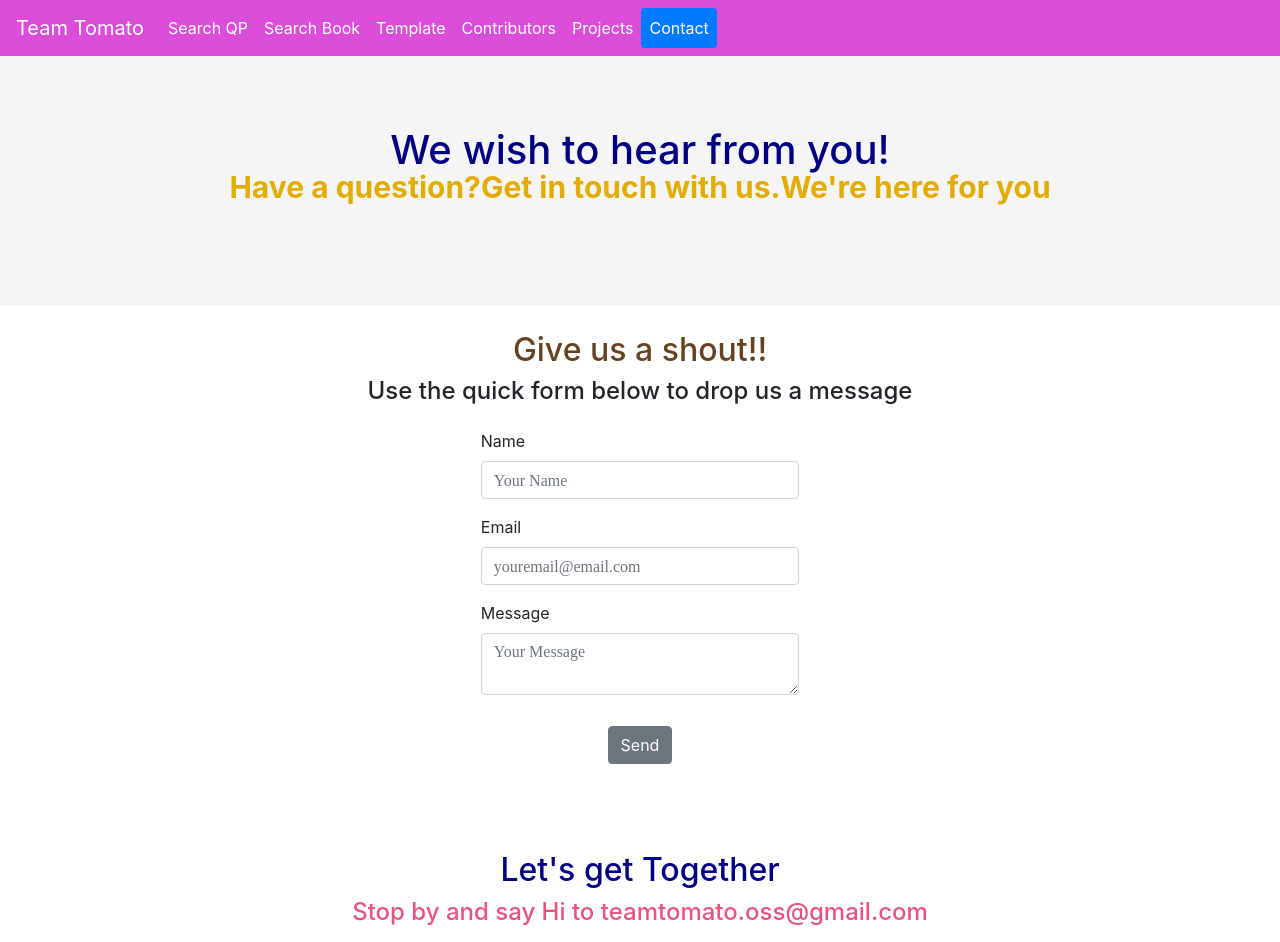
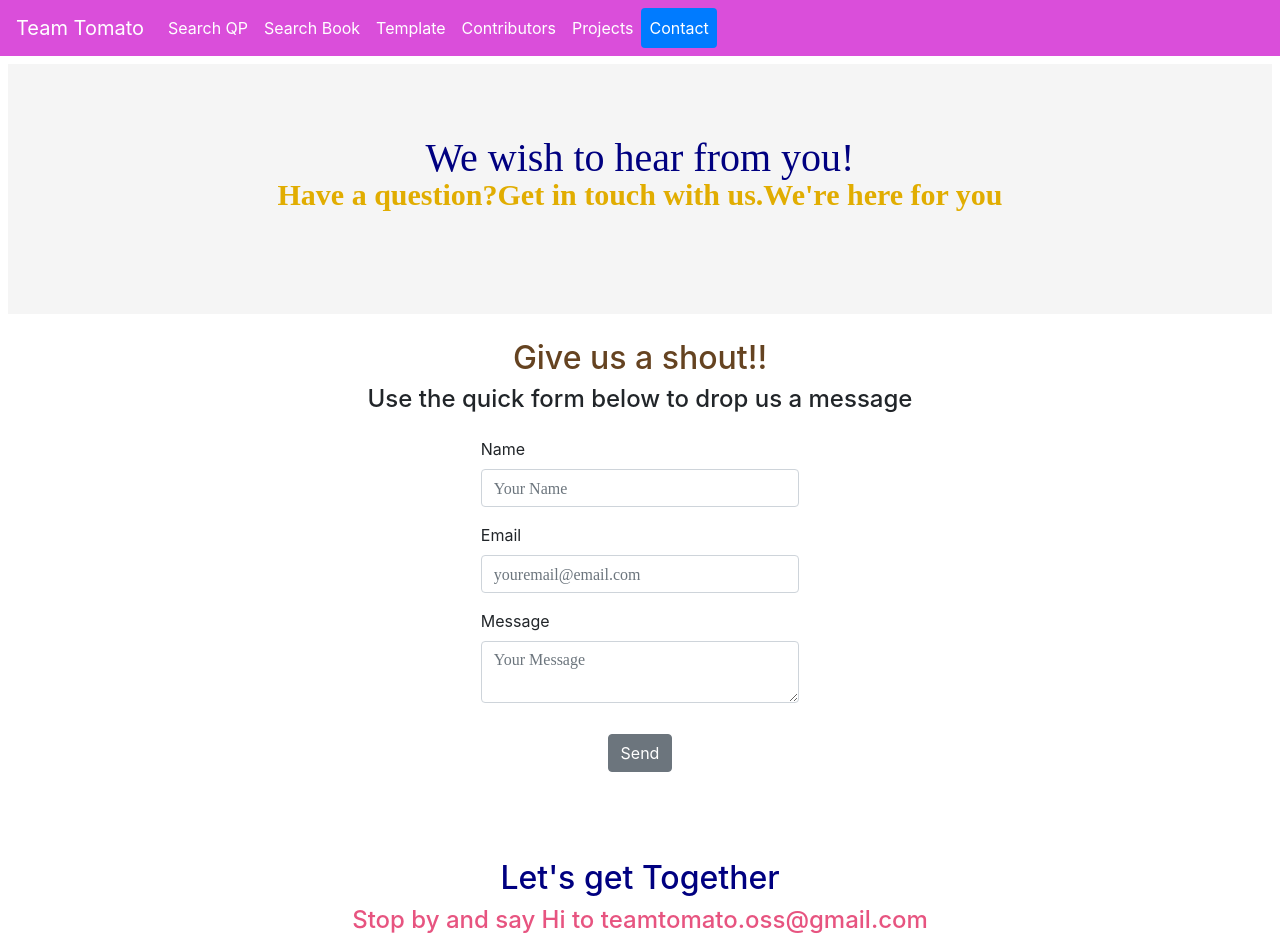
Before and after one commit to Team-Tomato/QuestionPaper_Frontend, a React app: page /contact in a window 1280 px wide. Built offline with nearby package versions, Linux system fonts and the light colour scheme.

Commit message:
Contact Page

```diff
--- /dev/null
+++ b/src/Styles/contactpg.css
@@ -0,0 +1,18 @@
+.header{
+background-color:whitesmoke;
+height:250px;
+padding: 70px;
+text-align:center;
+font-weight:bold;
+font-size: 30px;
+line-height: 10px;
+}
+.center{
+    display: flex;
+    justify-content: center;
+    padding: 15px;
+}
+.text{
+    text-align: center;
+    margin-top: 25px;
+}
--- a/src/Styles/style.css
+++ b/src/Styles/style.css
@@ -105,22 +105,3 @@
       width: 100%;
     }
   }
-.cheader{
-background-color:whitesmoke;
-height:250px;
-padding: 70px;
-text-align:center;
-font-weight:bold;
-font-size: 30px;
-line-height: 10px;
-}
-.center{
-    display: flex;
-    justify-content: center;
-    padding: 15px;
-}
-.text{
-    text-align: center;
-    margin-top: 25px;
-
-}
--- a/src/Views/contact.js
+++ b/src/Views/contact.js
@@ -5,7 +5,7 @@ import {
   FormGroup,Label,Input,
   Button
 } from 'reactstrap';
-import '../Styles/style.css'
+import '../Styles/contactpg.css'
 
 import axios from 'axios'
 
@@ -36,7 +36,7 @@ class App extends Component {
   return (
     <div>
 
-    <div className="cheader">
+    <div className="header">
     <h1 style={{color:"#000080"}}>We wish to hear from you!</h1>
     <p style={{color:"#E1AD01"}}>Have a question?Get in touch with us.We're here for you</p>
     </div>
```
